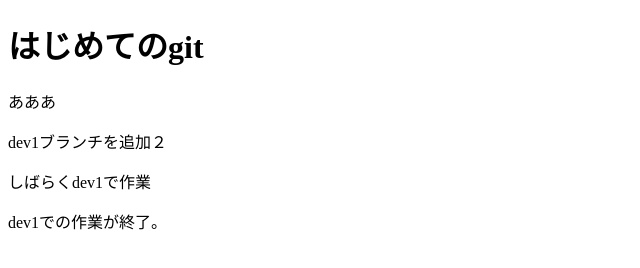
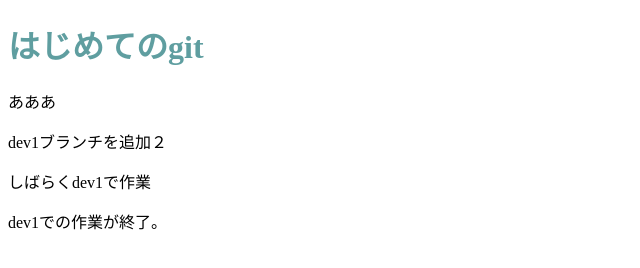
Before and after one commit to mnmkne/mnm, a plain HTML site: page index.html in a window 1280 px wide. Shown: the whole page, without its empty margins (0-640 px from the left). Drawn offline with Linux system fonts and the light colour scheme.

Commit message:
css追加

```diff
--- /dev/null
+++ b/css/style.css
@@ -0,0 +1,5 @@
+@charset "UTF-8";
+
+h1{
+    color:cadetblue;
+}
--- a/index.html
+++ b/index.html
@@ -4,6 +4,7 @@
   <meta charset="UTF-8">
   <meta name="viewport" content="width=device-width, initial-scale=1.0">
   <title>GitHabを使ってみる</title>
+  <link rel="stylesheet" href="css/style.css">
 </head>
 <body>
   <h1>はじめてのgit</h1>
```
